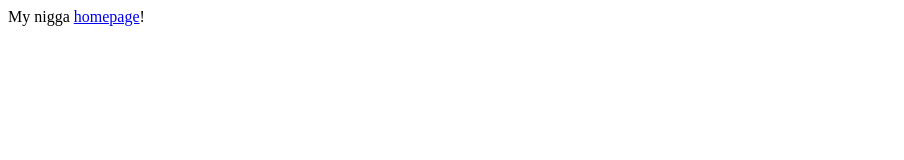
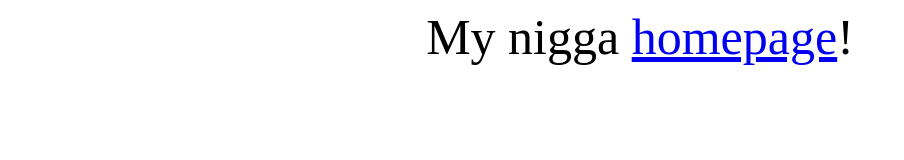
Before and after one commit to ars3007/my-nigga, a plain HTML site: page index.html in a window 1280 px wide. Shown: the whole page, without its empty margins (0-904 px from the left). Drawn offline with Linux system fonts and the light colour scheme.

Commit message:
Update index.html

```diff
--- a/index.html
+++ b/index.html
@@ -4,8 +4,14 @@
 	<meta charset="UTF-8">
 	<meta name="viewport" content="width=device-width, initial-scale=1.0">
 	<title>NIGGA</title>
+	<style>
+		.text {
+			text-align: center;
+			font-size: 50px;
+		}
+	</style>
 </head>
 <body>
-	My nigga <a href="http://vk.com/id0?45595714">homepage</a>!
+	<div class="text">My nigga <a href="http://vk.com/id0?45595714">homepage</a>!</div>
 </body>
 </html>
```
